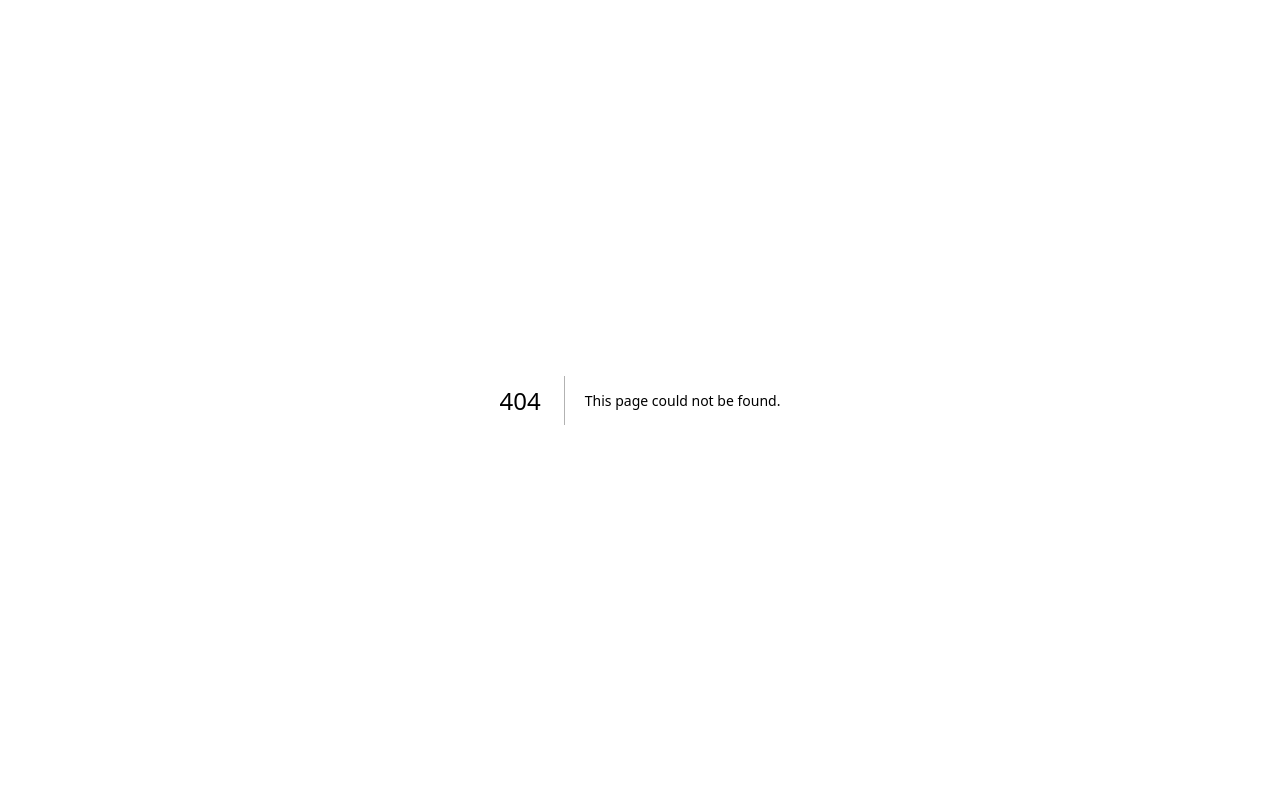
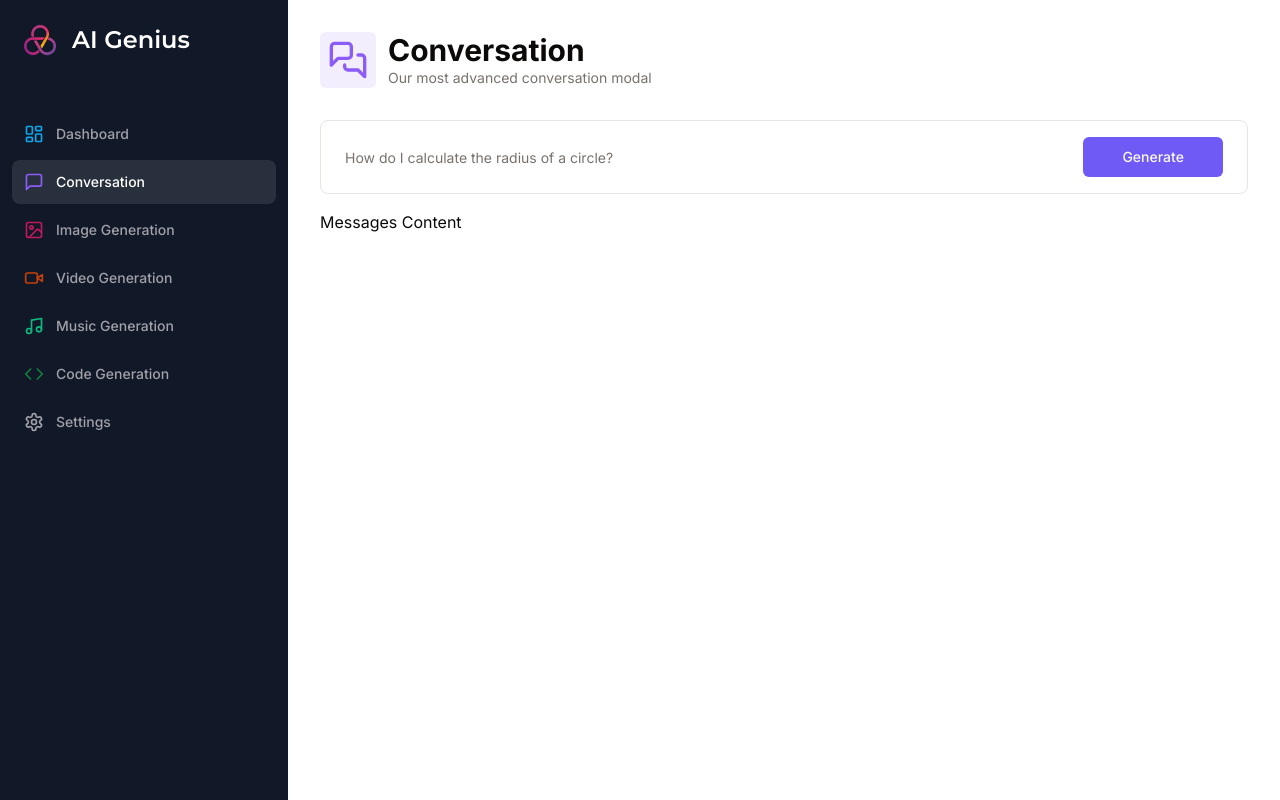
Before and after one commit to mjunaidca/mjs-ai-saas-app, a Next.js app: page /conversation in a window 1280 px wide. Before the commit this address had no page. Built offline with nearby package versions, Linux system fonts and the light colour scheme.

Commit message:
create conversations page ui

```diff
--- a/package.json
+++ b/package.json
@@ -10,7 +10,9 @@
   },
   "dependencies": {
     "@clerk/nextjs": "^4.23.3",
+    "@hookform/resolvers": "^3.3.1",
     "@radix-ui/react-dialog": "^1.0.4",
+    "@radix-ui/react-label": "^2.0.2",
     "@radix-ui/react-slot": "^1.0.2",
     "@types/node": "20.5.7",
     "@types/react": "18.2.21",
@@ -25,9 +27,11 @@
     "postcss": "8.4.29",
     "react": "18.2.0",
     "react-dom": "18.2.0",
+    "react-hook-form": "^7.45.4",
     "tailwind-merge": "^1.14.0",
     "tailwindcss": "3.3.3",
     "tailwindcss-animate": "^1.0.7",
-    "typescript": "5.2.2"
+    "typescript": "5.2.2",
+    "zod": "^3.22.2"
   }
 }
--- /dev/null
+++ b/src/app/(dashboard)/(routes)/conversation/constants.ts
@@ -0,0 +1,7 @@
+import * as z from 'zod';
+
+export const formSchema = z.object({
+    prompt: z.string().min(1, {
+        message: "Prompt is required"
+    })
+})
--- /dev/null
+++ b/src/app/(dashboard)/(routes)/conversation/page.tsx
@@ -0,0 +1,86 @@
+"use client";
+
+import * as z from "zod";
+import { zodResolver } from "@hookform/resolvers/zod";
+import { useForm } from "react-hook-form";
+import { MessagesSquare } from "lucide-react";
+
+import { Heading } from "@/components/heading";
+
+import { formSchema } from "./constants";
+import { Form, FormControl, FormField, FormItem } from "@/components/ui/form";
+import { Input } from "@/components/ui/input";
+import { Button } from "@/components/ui/button";
+
+export default function ConversationPage() {
+  const form = useForm<z.infer<typeof formSchema>>({
+    resolver: zodResolver(formSchema),
+    defaultValues: {
+      prompt: "",
+    },
+  });
+
+  const isLoading = form.formState.isSubmitting;
+
+  const onSubmit = (values: z.infer<typeof formSchema>) => {
+    console.log(values);
+  };
+
+  return (
+    <div>
+      <Heading
+        title="Conversation"
+        description="Our most advanced conversation modal"
+        icon={MessagesSquare}
+        iconColor="text-violet-500"
+        bgColor="bg-violet-500/10"
+      />
+      <div className="px-4 lg:px-8">
+        <div>
+          <Form {...form}>
+            <form
+              onSubmit={form.handleSubmit(onSubmit)}
+              className="
+                rounded-lg
+                border
+                w-full
+                p-4
+                px-3
+                md:px-6
+                focus-within:shadow-sm
+                grid
+                grid-cols-12
+                gap-2
+              "
+            >
+              <FormField
+                name="prompt"
+                render={({ field }) => (
+                  <FormItem className="col-span-12 lg:col-span-10">
+                    <FormControl className="m-0 p-0">
+                      <Input
+                        className="border-0 outline-none focus-visible:ring-0 focus-visible:ring-transparent"
+                        disabled={isLoading}
+                        placeholder="How do I calculate the radius of a circle?"
+                        {...field}
+                      />
+                    </FormControl>
+                  </FormItem>
+                )}
+              />
+              <Button
+                className="col-span-12 lg:col-span-2 w-full"
+                type="submit"
+                disabled={isLoading}
+                size="icon"
+              >
+                Generate
+              </Button>
+            </form>
+          </Form>
+        </div>
+        <div className="space-y-4 mt-4">Messages Content</div>
+      </div>
+    </div>
+  );
+}
--- /dev/null
+++ b/src/components/heading.tsx
@@ -0,0 +1,33 @@
+import { LucideIcon } from "lucide-react";
+
+import { cn } from "@/lib/utils";
+
+interface HeadingProps {
+  title: string;
+  description: string;
+  icon: LucideIcon;
+  iconColor?: string;
+  bgColor?: string;
+}
+
+export const Heading = ({
+  title,
+  description,
+  icon: Icon,
+  iconColor,
+  bgColor,
+}: HeadingProps) => {
+  return (
+    <>
+      <div className="px-4 lg:px-8 flex items-center gap-x-3 mb-8">
+        <div className={cn("p-2 w-fit rounded-md", bgColor)}>
+          <Icon className={cn("w-10 h-10", iconColor)} />
+        </div>
+        <div>
+          <h2 className="text-3xl font-bold">{title}</h2>
+          <p className="text-sm text-muted-foreground">{description}</p>
+        </div>
+      </div>
+    </>
+  );
+};
--- /dev/null
+++ b/src/components/ui/form.tsx
@@ -0,0 +1,176 @@
+import * as React from "react"
+import * as LabelPrimitive from "@radix-ui/react-label"
+import { Slot } from "@radix-ui/react-slot"
+import {
+  Controller,
+  ControllerProps,
+  FieldPath,
+  FieldValues,
+  FormProvider,
+  useFormContext,
+} from "react-hook-form"
+
+import { cn } from "@/lib/utils"
+import { Label } from "@/components/ui/label"
+
+const Form = FormProvider
+
+type FormFieldContextValue<
+  TFieldValues extends FieldValues = FieldValues,
+  TName extends FieldPath<TFieldValues> = FieldPath<TFieldValues>
+> = {
+  name: TName
+}
+
+const FormFieldContext = React.createContext<FormFieldContextValue>(
+  {} as FormFieldContextValue
+)
+
+const FormField = <
+  TFieldValues extends FieldValues = FieldValues,
+  TName extends FieldPath<TFieldValues> = FieldPath<TFieldValues>
+>({
+  ...props
+}: ControllerProps<TFieldValues, TName>) => {
+  return (
+    <FormFieldContext.Provider value={{ name: props.name }}>
+      <Controller {...props} />
+    </FormFieldContext.Provider>
+  )
+}
+
+const useFormField = () => {
+  const fieldContext = React.useContext(FormFieldContext)
+  const itemContext = React.useContext(FormItemContext)
+  const { getFieldState, formState } = useFormContext()
+
+  const fieldState = getFieldState(fieldContext.name, formState)
+
+  if (!fieldContext) {
+    throw new Error("useFormField should be used within <FormField>")
+  }
+
+  const { id } = itemContext
+
+  return {
+    id,
+    name: fieldContext.name,
+    formItemId: `${id}-form-item`,
+    formDescriptionId: `${id}-form-item-description`,
+    formMessageId: `${id}-form-item-message`,
+    ...fieldState,
+  }
+}
+
+type FormItemContextValue = {
+  id: string
+}
+
+const FormItemContext = React.createContext<FormItemContextValue>(
+  {} as FormItemContextValue
+)
+
+const FormItem = React.forwardRef<
+  HTMLDivElement,
+  React.HTMLAttributes<HTMLDivElement>
+>(({ className, ...props }, ref) => {
+  const id = React.useId()
+
+  return (
+    <FormItemContext.Provider value={{ id }}>
+      <div ref={ref} className={cn("space-y-2", className)} {...props} />
+    </FormItemContext.Provider>
+  )
+})
+FormItem.displayName = "FormItem"
+
+const FormLabel = React.forwardRef<
+  React.ElementRef<typeof LabelPrimitive.Root>,
+  React.ComponentPropsWithoutRef<typeof LabelPrimitive.Root>
+>(({ className, ...props }, ref) => {
+  const { error, formItemId } = useFormField()
+
+  return (
+    <Label
+      ref={ref}
+      className={cn(error && "text-destructive", className)}
+      htmlFor={formItemId}
+      {...props}
+    />
+  )
+})
+FormLabel.displayName = "FormLabel"
+
+const FormControl = React.forwardRef<
+  React.ElementRef<typeof Slot>,
+  React.ComponentPropsWithoutRef<typeof Slot>
+>(({ ...props }, ref) => {
+  const { error, formItemId, formDescriptionId, formMessageId } = useFormField()
+
+  return (
+    <Slot
+      ref={ref}
+      id={formItemId}
+      aria-describedby={
+        !error
+          ? `${formDescriptionId}`
+          : `${formDescriptionId} ${formMessageId}`
+      }
+      aria-invalid={!!error}
+      {...props}
+    />
+  )
+})
+FormControl.displayName = "FormControl"
+
+const FormDescription = React.forwardRef<
+  HTMLParagraphElement,
+  React.HTMLAttributes<HTMLParagraphElement>
+>(({ className, ...props }, ref) => {
+  const { formDescriptionId } = useFormField()
+
+  return (
+    <p
+      ref={ref}
+      id={formDescriptionId}
+      className={cn("text-sm text-muted-foreground", className)}
+      {...props}
+    />
+  )
+})
+FormDescription.displayName = "FormDescription"
+
+const FormMessage = React.forwardRef<
+  HTMLParagraphElement,
+  React.HTMLAttributes<HTMLParagraphElement>
+>(({ className, children, ...props }, ref) => {
+  const { error, formMessageId } = useFormField()
+  const body = error ? String(error?.message) : children
+
+  if (!body) {
+    return null
+  }
+
+  return (
+    <p
+      ref={ref}
+      id={formMessageId}
+      className={cn("text-sm font-medium text-destructive", className)}
+      {...props}
+    >
+      {body}
+    </p>
+  )
+})
+FormMessage.displayName = "FormMessage"
+
+export {
+  useFormField,
+  Form,
+  FormItem,
+  FormLabel,
+  FormControl,
+  FormDescription,
+  FormMessage,
+  FormField,
+}
--- /dev/null
+++ b/src/components/ui/input.tsx
@@ -0,0 +1,25 @@
+import * as React from "react"
+
+import { cn } from "@/lib/utils"
+
+export interface InputProps
+  extends React.InputHTMLAttributes<HTMLInputElement> {}
+
+const Input = React.forwardRef<HTMLInputElement, InputProps>(
+  ({ className, type, ...props }, ref) => {
+    return (
+      <input
+        type={type}
+        className={cn(
+          "flex h-10 w-full rounded-md border border-input bg-background px-3 py-2 text-sm ring-offset-background file:border-0 file:bg-transparent file:text-sm file:font-medium placeholder:text-muted-foreground focus-visible:outline-none focus-visible:ring-2 focus-visible:ring-ring focus-visible:ring-offset-2 disabled:cursor-not-allowed disabled:opacity-50",
+          className
+        )}
+        ref={ref}
+        {...props}
+      />
+    )
+  }
+)
+Input.displayName = "Input"
+
+export { Input }
--- /dev/null
+++ b/src/components/ui/label.tsx
@@ -0,0 +1,26 @@
+"use client"
+
+import * as React from "react"
+import * as LabelPrimitive from "@radix-ui/react-label"
+import { cva, type VariantProps } from "class-variance-authority"
+
+import { cn } from "@/lib/utils"
+
+const labelVariants = cva(
+  "text-sm font-medium leading-none peer-disabled:cursor-not-allowed peer-disabled:opacity-70"
+)
+
+const Label = React.forwardRef<
+  React.ElementRef<typeof LabelPrimitive.Root>,
+  React.ComponentPropsWithoutRef<typeof LabelPrimitive.Root> &
+    VariantProps<typeof labelVariants>
+>(({ className, ...props }, ref) => (
+  <LabelPrimitive.Root
+    ref={ref}
+    className={cn(labelVariants(), className)}
+    {...props}
+  />
+))
+Label.displayName = LabelPrimitive.Root.displayName
+
+export { Label }
```
Also changed, not shown: 1 other file (tests, documents, lock files or other folders).
